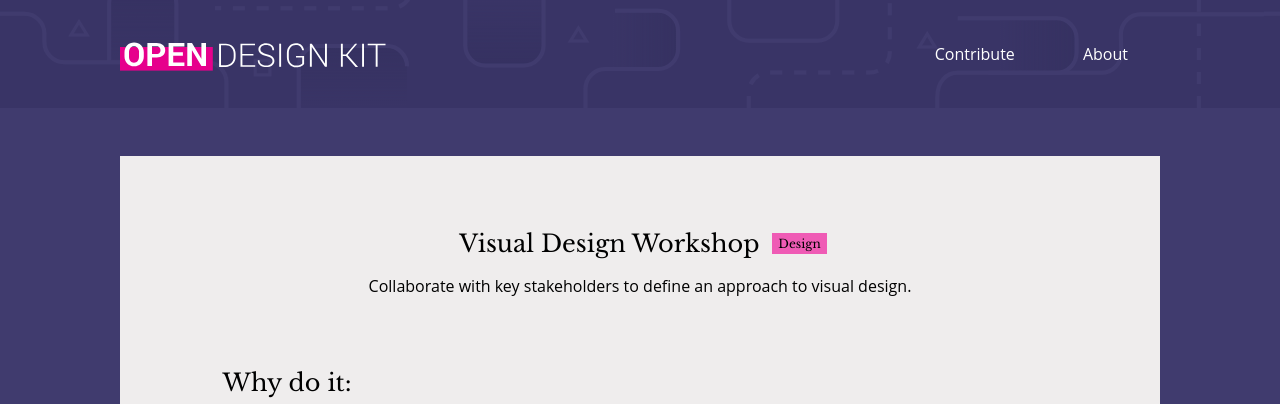
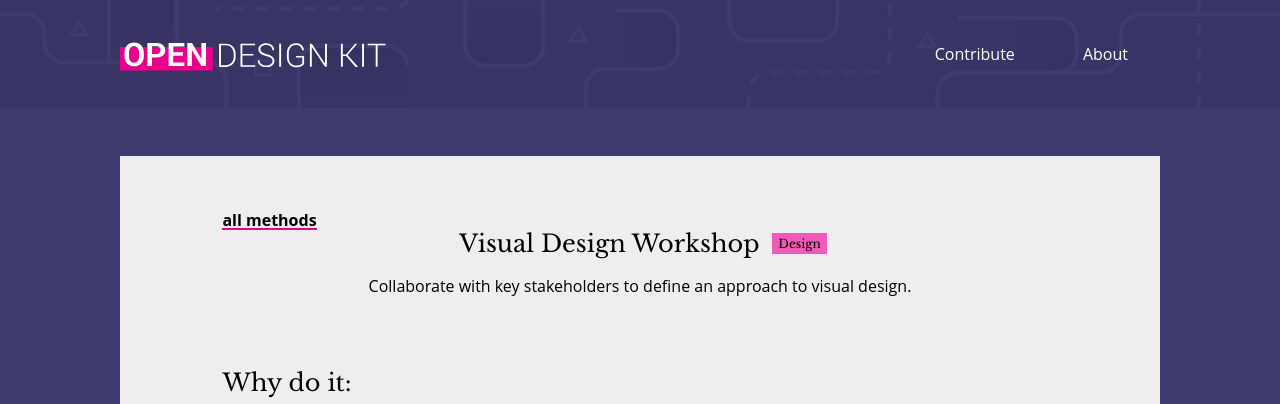
Before and after one commit to open-design-kit/opendesignkit, a Jekyll site: the page built from _methods/Visual-Design-Workshop.md, in a window 1280 px wide. Shown: the top 404 px of the page. Built offline with Jekyll 4.4.1, drawn with Linux system fonts in a browser that asks for light colours.

Commit message:
adding back in the link to all methods, for #153

```diff
--- a/_layouts/methods.html
+++ b/_layouts/methods.html
@@ -6,6 +6,7 @@ type: method
     <header class="method-header">
         <h1 class="hed-a">{{ page.title }} <span class="method-header-phase {{ page.category }}">{{ page.category }}</span></h1>
         <p class="method-teaser">{{ page.teaser }}</p>
+        <a class="method-header-view" href="/">all methods</a>
     </header>
     {% if page.tools != null %}
         <div class="tools">
--- a/css/styles.css
+++ b/css/styles.css
@@ -1158,7 +1158,6 @@ Mid-BP:				High BP:
 
 a.method-header-view:link,
 a.method-header-view:visited {
-    color: #e6008c;
     left: 0;
     position: absolute;
     top: -2rem;;
@@ -1171,7 +1170,7 @@ a.method-header-view:active {
 
 @media (min-width: 40em) {
     a.method-header-view:link {
-        top: 0;
+        top: -1em;
     }
 }
 
```
